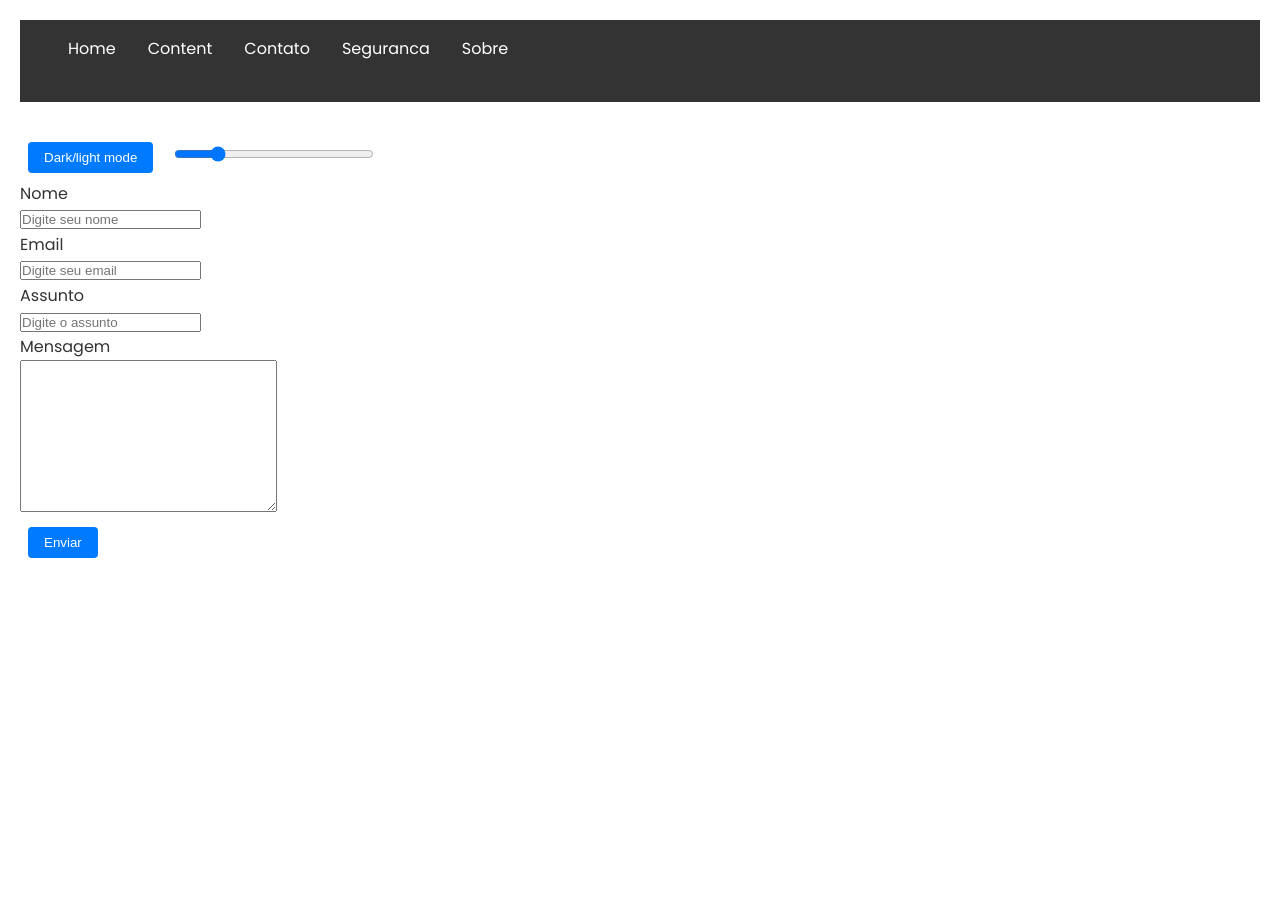
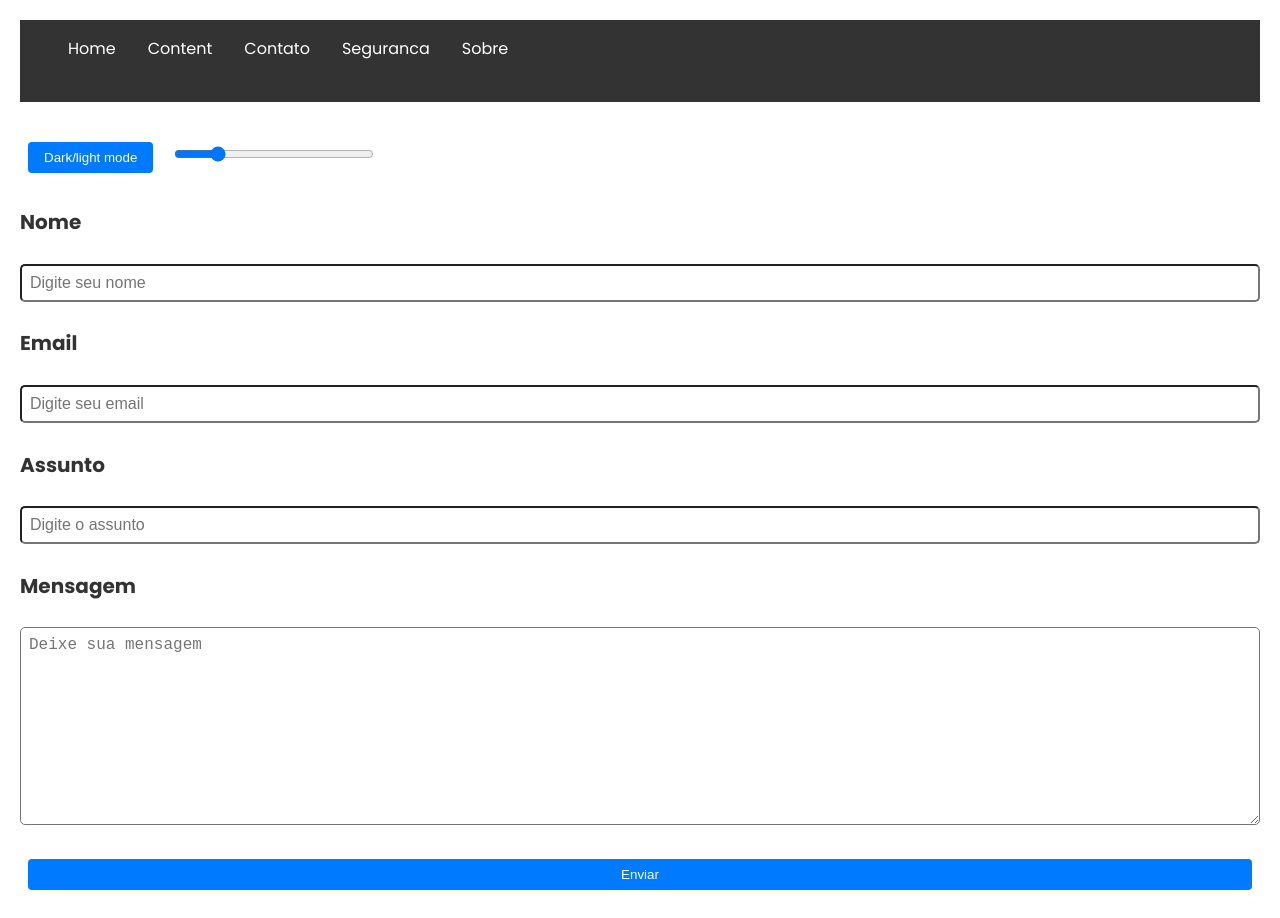
Before and after one commit to d4vidd-22/ciberseguranca-weblab, a plain HTML site: page contato.html in a window 1280 px wide. Before the commit the page ends 800 px from the top, so only its background shows below. Drawn offline with Linux system fonts and the light colour scheme.

Commit message:
Fotos sem fundo e reformulaçao na página de contato

```diff
--- a/contato.html
+++ b/contato.html
@@ -25,10 +25,9 @@
 
         <button onclick="modoEscuro()">Dark/light mode</button>
         <input type="range" min="12" max="32" value="16">
+        <br><br>
     </head>
-
-
-    <form onsubmit="enviar(event)">
+    <form class="formcontato" onsubmit="enviar(event)">
         <label for="nome">Nome</label>
         <br>
         <input type="text" id="nome" placeholder="Digite seu nome" required>
@@ -43,7 +42,7 @@
         <br>
         <label for="mensagem">Mensagem</label>
         <br>
-        <textarea name="mensagem" id="mensagem" cols="30" rows="10" required></textarea>
+        <textarea name="mensagem" id="mensagem" cols="30" rows="10" required placeholder="Deixe sua mensagem"></textarea>
         <br>
         <button type="submit">Enviar</button>
     </form>
--- a/css/style.css
+++ b/css/style.css
@@ -108,3 +108,29 @@ footer {
     color: #666;
     font-size: 0.9em;
 }
+
+.formcontato input, .formcontato textarea {
+    padding:8px;
+    border-radius: 5px;
+}
+
+.formcontato form {
+    dispay: flex;
+    justify-content: center;
+    text-align: center;
+}
+
+.formcontato {
+    display: flex;
+    flex-direction: column;
+}
+
+.formcontato label {
+    font-size: 20px;
+    font-weight: bold;
+}
+
+.formcontato input,
+textarea {
+    font-size: 16px;
+}
```
Also changed, not shown: content.html (+1 -1 lines), index.html (+1 -1 lines), assets/Captura de tela 2026-06-06 190928.png (deleted), assets/Captura de tela 2026-06-06 190947.png (deleted), assets/contentimg.png (added), assets/indeximg.png (added).
